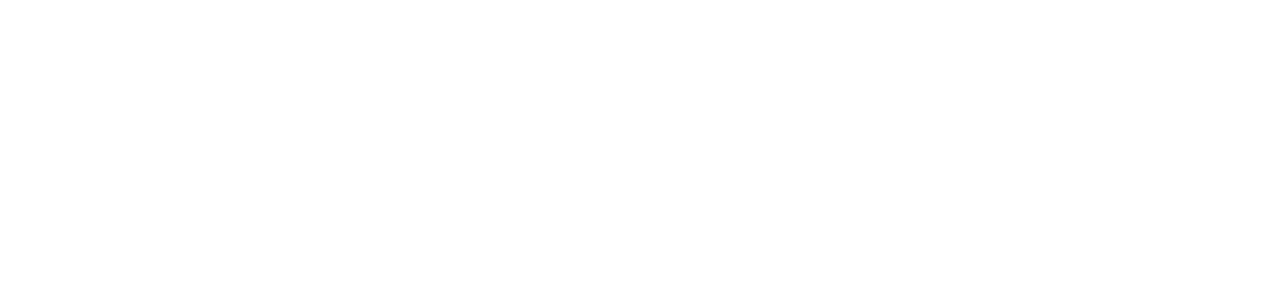
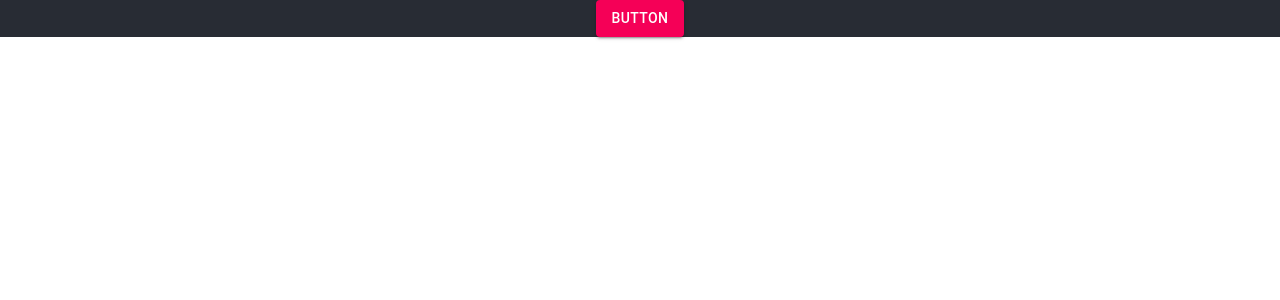
Before and after one commit to rtake/react-covid19-dashboard, a React (Create React App) app: page / in a window 1280 px wide. Shown: the top 300 px of the page. Built offline with nearby package versions, Linux system fonts and the light colour scheme; the HTML template or start-up script is replaced by a standard one.

Commit message:
Buttonを追加

```diff
--- a/src/App.tsx
+++ b/src/App.tsx
@@ -6,6 +6,7 @@
 import BarPlot from './components/BarPlot';
 import RadarPlot from './components/RadarPlot';
 import BubblePlot from './components/BubblePlot';
+import MaterialUI from './components/MaterialUI';
 
 function App() {
   return (
@@ -15,6 +16,8 @@
       <BarPlot />
       <RadarPlot />
       <BubblePlot /> */}
+
+      <MaterialUI />
     </div>
   );
 }
--- /dev/null
+++ b/src/components/MaterialUI.tsx
@@ -0,0 +1,12 @@
+import React from 'react'
+import { Button } from "@material-ui/core"
+
+const MaterialUI : React.FC = () => {
+  return (
+    <div>
+        <Button variant='contained' color="secondary">Button</Button>
+    </div>
+  )
+}
+
+export default MaterialUI
```
